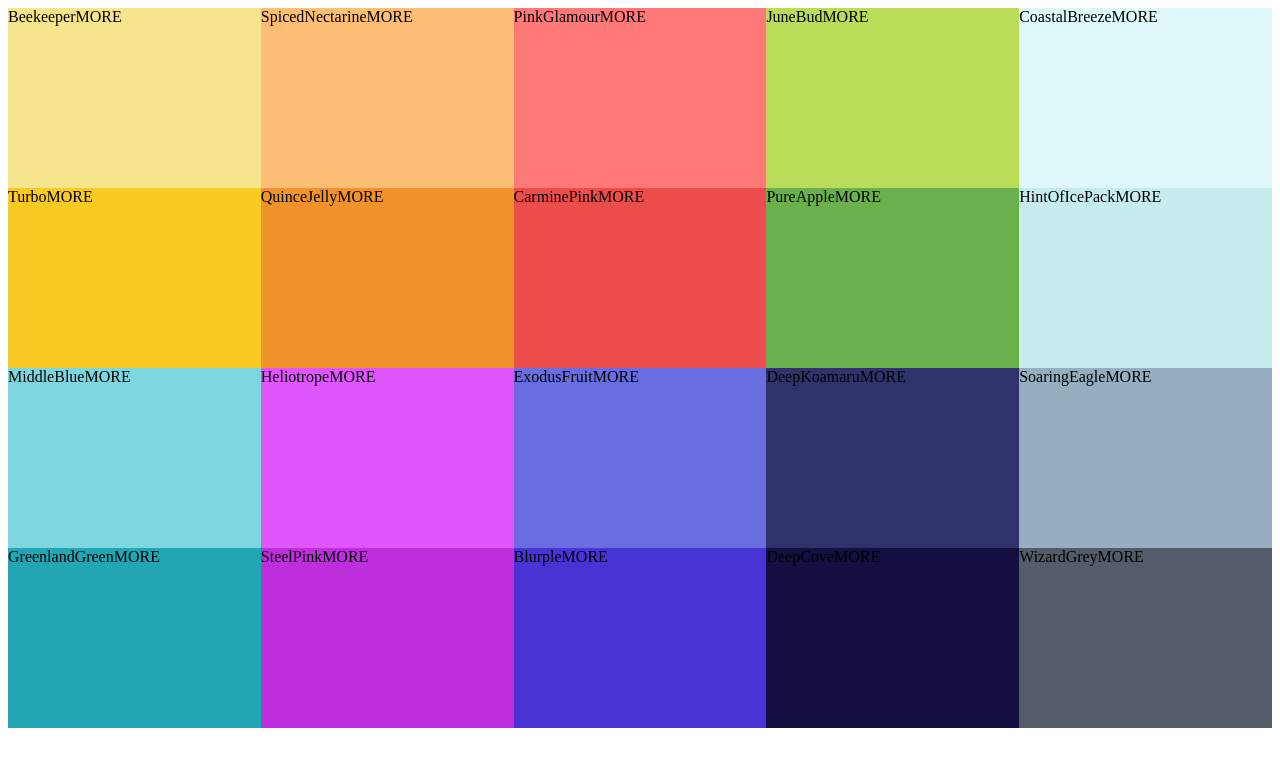
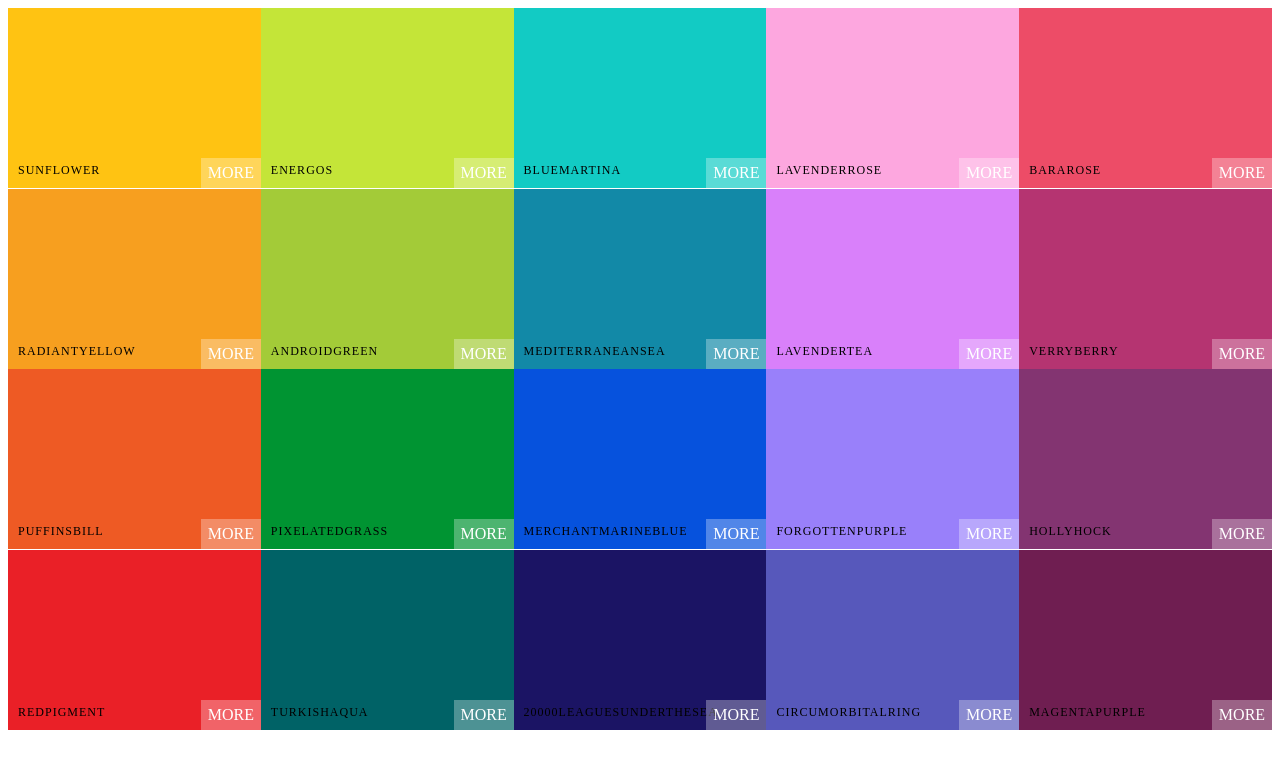
Before and after one commit to aakash-garg10/colorpicker, a React (Create React App) app: page / in a window 1280 px wide. Shown: the top 768 px of the page. Built offline with nearby package versions, Linux system fonts and the light colour scheme.

Commit message:
styling ColorBox

```diff
--- a/src/App.js
+++ b/src/App.js
@@ -7,7 +7,7 @@
   render() {
     return (
       <div>
-        <Pallete {...seedColors[4]} />
+        <Pallete {...seedColors[2]} />
       </div>
     );
   }
--- a/src/ColorBox.css
+++ b/src/ColorBox.css
@@ -5,4 +5,56 @@
     display: inline-block;
     position: relative;
     cursor: pointer;
+    margin-bottom: -3.5px;
   }
+
+  .copy-button {
+    width: 100px;
+    height: 30px;
+    position: absolute;
+    display: inline-block;
+    top: 50%;
+    left: 50%;
+    margin-left: -50px;
+    margin-top: -15px;
+    text-align: center;
+    outline: none;
+    background: rgba(255, 255, 255, 0.3);
+    font-size: 1rem;
+    line-height: 30px;
+    color: white;
+    text-transform: uppercase;
+    border: none;
+    opacity: 0;
+  }
+
+  .ColorBox:hover .copy-button {
+    opacity: 1;
+    transition: 0.5s;
+  }
+
+  .box-content {
+    position: absolute;
+    width: 100%;
+    left: 0px;
+    bottom: 0px;
+    padding: 10px;
+    color: black;
+    letter-spacing: 1px;
+    text-transform: uppercase;
+    font-size: 12px;
+  }
+
+  .see-more {
+    background: rgba(255, 255, 255, 0.3);
+    position: absolute;
+    border: none;
+    right: 0px;
+    bottom: 0px;
+    color: white;
+    width: 60px;
+    height: 30px;
+    text-align: center;
+    line-height: 30px;
+    text-transform: uppercase;
+  }
--- a/src/ColorBox.jsx
+++ b/src/ColorBox.jsx
@@ -1,13 +1,18 @@
 import React, { Component } from "react";
-import "./ColorBox.css"
-
+import "./ColorBox.css";
 
 export class ColorBox extends Component {
   render() {
+    const { background, name } = this.props;
     return (
-      <div style={{ background: this.props.background }} className="ColorBox">
-        <span>{this.props.name}</span>
-        <span>MORE</span>
+      <div style={{ background }} className="ColorBox">
+        <div className="copy-container">
+          <div className="box-content">
+            <span>{name}</span>
+          </div>
+          <button className="copy-button">Copy</button>
+        </div>
+        <span className="see-more"> MORE</span>
       </div>
     );
   }
```
